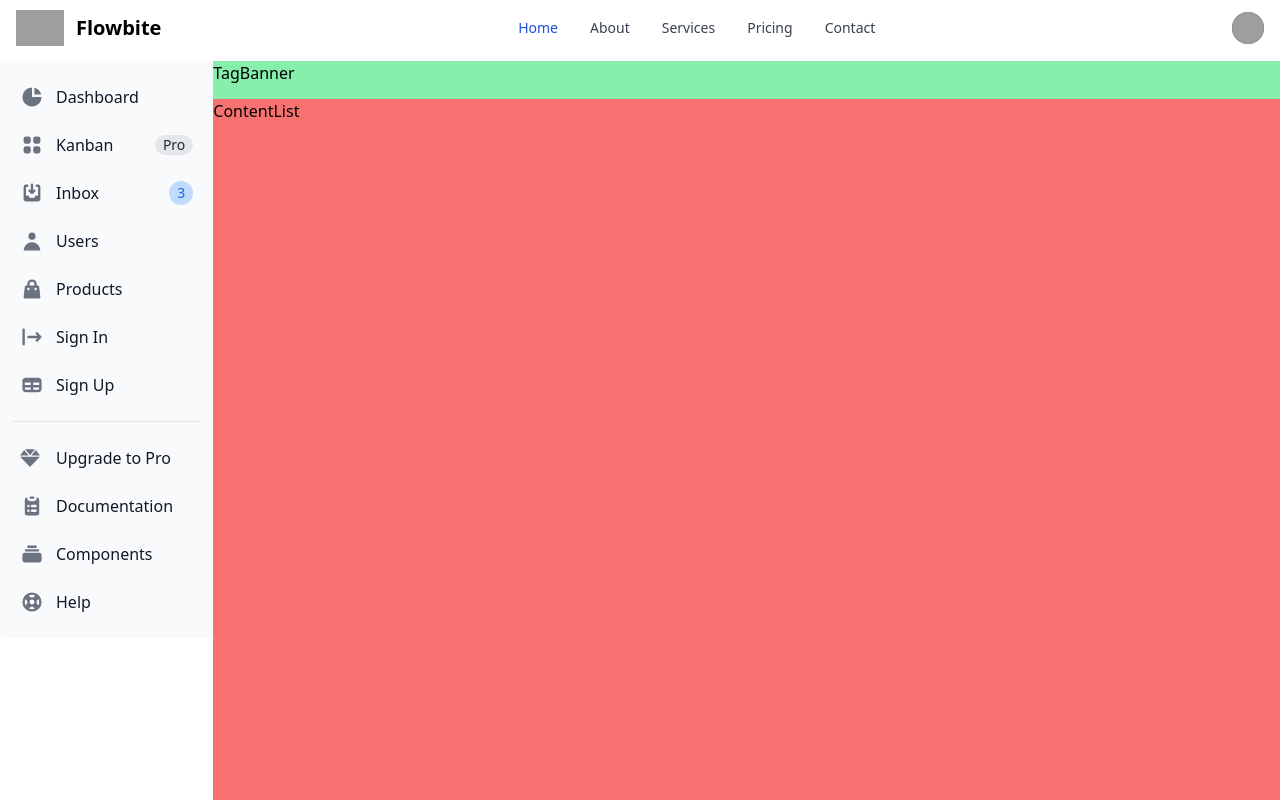
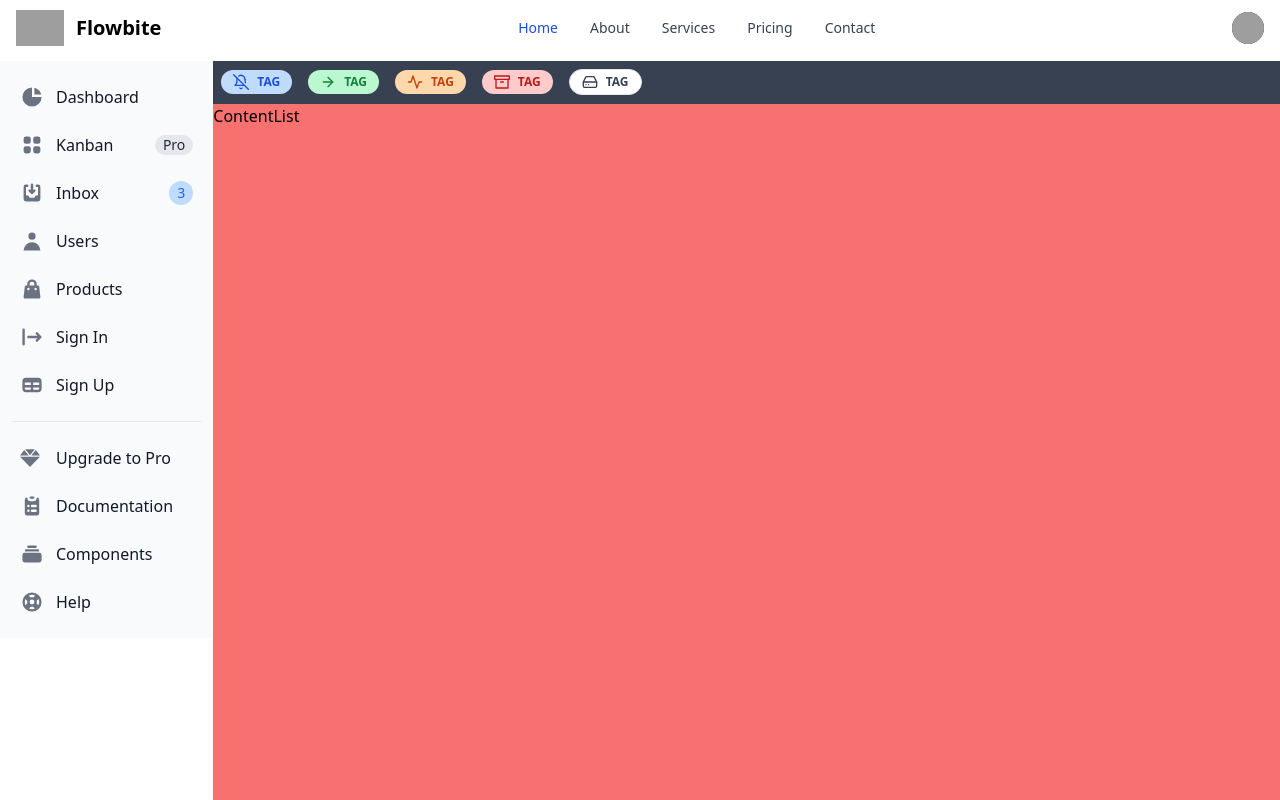
Before and after one commit to leon-to/youtube.nuxt3.tailwindcss, a Nuxt app: page / in a window 1280 px wide. Built offline with nearby package versions, Linux system fonts and the light colour scheme; grey boxes are pictures that could not be loaded.

Commit message:
add vscode recommendations

```diff
--- a/components/SideNavBar.vue
+++ b/components/SideNavBar.vue
@@ -1,7 +1,7 @@
 <template>
 
   <aside class="w-64" aria-label="Sidebar">
-    <div class="overflow-y-auto py-4 px-3 bg-gray-50 rounded dark:bg-gray-800">
+    <div class="overflow-y-auto py-4 px-3 bg-gray-50 dark:bg-gray-800">
       <ul class="space-y-2">
         <li>
           <a href="#"
--- a/components/TagBanner.vue
+++ b/components/TagBanner.vue
@@ -1,3 +1,67 @@
 <template>
-  <div>TagBanner</div>
+  <!-- component -->
+  <!-- https://tailwindcomponents.com/component/tags -->
+  <div class="bg-gray-700 p-2">
+    <div
+      class="text-xs inline-flex items-center font-bold leading-sm uppercase px-3 py-1 bg-blue-200 text-blue-700 rounded-full">
+      <svg xmlns="http://www.w3.org/2000/svg" width="16" height="16" viewBox="0 0 24 24" fill="none"
+        stroke="currentColor" stroke-width="2" stroke-linecap="round" stroke-linejoin="round"
+        class="feather feather-bell-off mr-2">
+        <path d="M13.73 21a2 2 0 0 1-3.46 0"></path>
+        <path d="M18.63 13A17.89 17.89 0 0 1 18 8"></path>
+        <path d="M6.26 6.26A5.86 5.86 0 0 0 6 8c0 7-3 9-3 9h14"></path>
+        <path d="M18 8a6 6 0 0 0-9.33-5"></path>
+        <line x1="1" y1="1" x2="23" y2="23"></line>
+      </svg>
+      Tag
+    </div>
+
+    <div
+      class="ml-4 text-xs inline-flex items-center font-bold leading-sm uppercase px-3 py-1 bg-green-200 text-green-700 rounded-full">
+      <svg xmlns="http://www.w3.org/2000/svg" width="16" height="16" viewBox="0 0 24 24" fill="none"
+        stroke="currentColor" stroke-width="2" stroke-linecap="round" stroke-linejoin="round"
+        class="feather feather-arrow-right mr-2">
+        <line x1="5" y1="12" x2="19" y2="12"></line>
+        <polyline points="12 5 19 12 12 19"></polyline>
+      </svg>
+      Tag
+    </div>
+
+    <div
+      class="ml-4 text-xs inline-flex items-center font-bold leading-sm uppercase px-3 py-1 bg-orange-200 text-orange-700 rounded-full">
+      <svg xmlns="http://www.w3.org/2000/svg" width="16" height="16" viewBox="0 0 24 24" fill="none"
+        stroke="currentColor" stroke-width="2" stroke-linecap="round" stroke-linejoin="round"
+        class="feather feather-activity mr-2">
+        <polyline points="22 12 18 12 15 21 9 3 6 12 2 12"></polyline>
+      </svg>
+      Tag
+    </div>
+
+    <div
+      class="ml-4 text-xs inline-flex items-center font-bold leading-sm uppercase px-3 py-1 bg-red-200 text-red-700 rounded-full">
+      <svg xmlns="http://www.w3.org/2000/svg" width="16" height="16" viewBox="0 0 24 24" fill="none"
+        stroke="currentColor" stroke-width="2" stroke-linecap="round" stroke-linejoin="round"
+        class="feather feather-archive mr-2">
+        <polyline points="21 8 21 21 3 21 3 8"></polyline>
+        <rect x="1" y="3" width="22" height="5"></rect>
+        <line x1="10" y1="12" x2="14" y2="12"></line>
+      </svg>
+      Tag
+    </div>
+
+    <div
+      class="ml-4 text-xs inline-flex items-center font-bold leading-sm uppercase px-3 py-1 rounded-full bg-white text-gray-700 border">
+      <svg xmlns="http://www.w3.org/2000/svg" width="16" height="16" viewBox="0 0 24 24" fill="none"
+        stroke="currentColor" stroke-width="2" stroke-linecap="round" stroke-linejoin="round"
+        class="feather feather-hard-drive mr-2">
+        <line x1="22" y1="12" x2="2" y2="12"></line>
+        <path
+          d="M5.45 5.11L2 12v6a2 2 0 0 0 2 2h16a2 2 0 0 0 2-2v-6l-3.45-6.89A2 2 0 0 0 16.76 4H7.24a2 2 0 0 0-1.79 1.11z">
+        </path>
+        <line x1="6" y1="16" x2="6.01" y2="16"></line>
+        <line x1="10" y1="16" x2="10.01" y2="16"></line>
+      </svg>
+      Tag
+    </div>
+  </div>
 </template>
--- a/components/TopNavBar.vue
+++ b/components/TopNavBar.vue
@@ -1,5 +1,5 @@
 <template>
-  <nav class="bg-white border-gray-200 px-2 sm:px-4 py-2.5 rounded dark:bg-gray-800">
+  <nav class="bg-white border-gray-200 px-2 sm:px-4 py-2.5  dark:bg-gray-900">
     <div class="container flex flex-wrap justify-between items-center mx-auto">
       <a href="https://flowbite.com" class="flex items-center">
         <img src="https://flowbite.com/docs/images/logo.svg" class="mr-3 h-6 sm:h-9" alt="Flowbite Logo">
--- a/pages/index.vue
+++ b/pages/index.vue
@@ -4,7 +4,7 @@
     <div class="flex flex-row w-full h-full">
       <side-nav-bar/>
       <div class="flex flex-col w-full h-full">
-        <tag-banner class="h-10 bg-green-300"/>
+        <tag-banner/>
         <content-list class="flex-0 h-full w-full bg-red-400"/>
       </div>
     </div>
```
